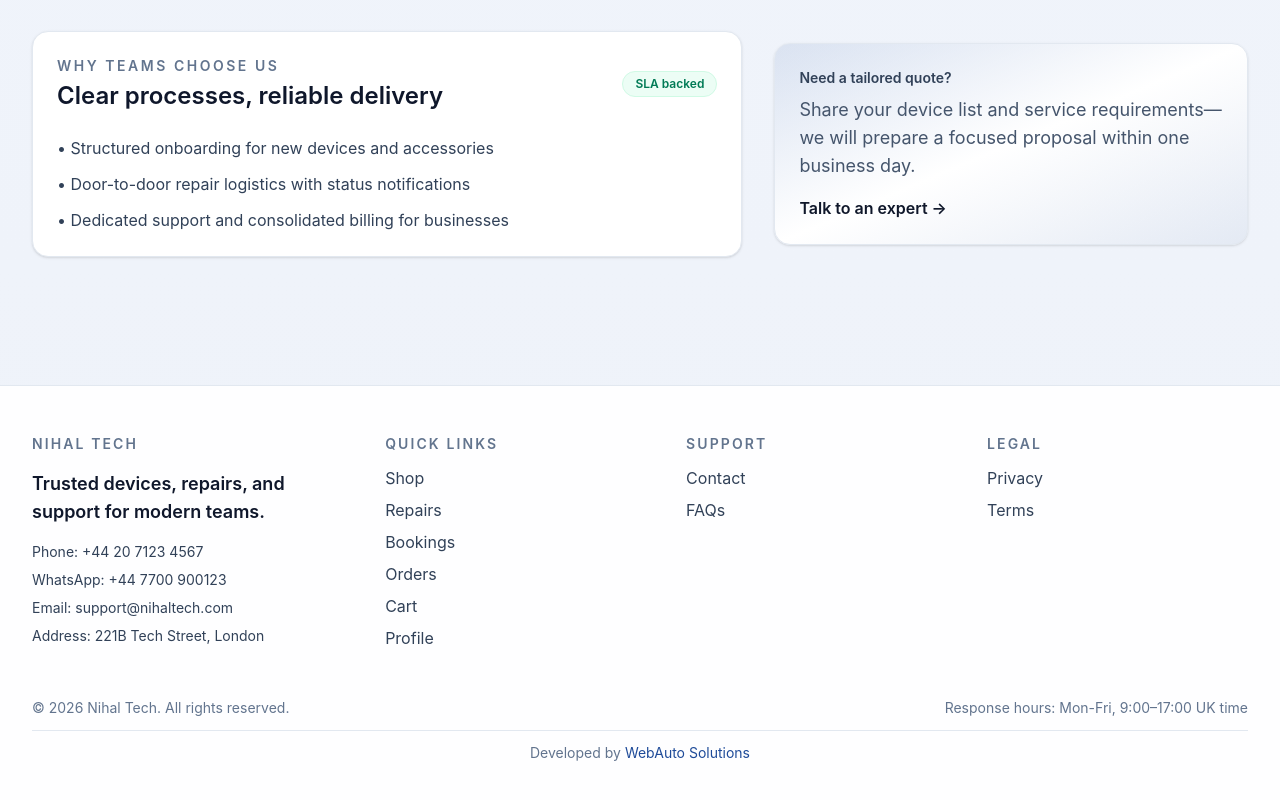
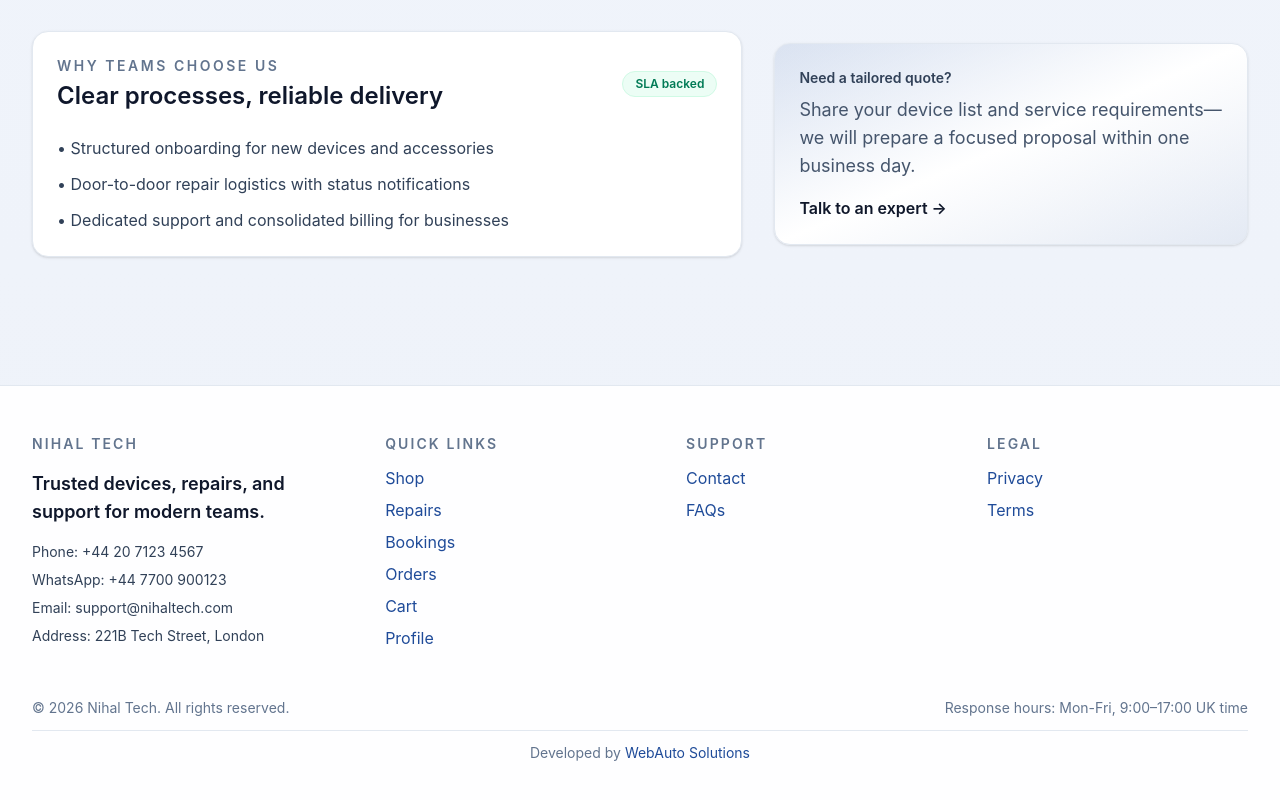
Before and after one commit to HSA-ATTOCK/Nihal-Tech, a Next.js app: page / in a window 1280 px wide. Shown: the part 1354-2154 px from the top of the page. Built offline with nearby package versions, Linux system fonts and the light colour scheme; no server answers.

Commit message:
Enhance Footer and Navbar styles for improved aesthetics and responsiveness by updating link colors and hover effects

```diff
--- a/components/Footer.tsx
+++ b/components/Footer.tsx
@@ -44,10 +44,13 @@
             <p className="text-sm font-semibold text-slate-500 uppercase tracking-[0.15em]">
               Quick links
             </p>
-            <ul className="space-y-2 text-slate-700">
+            <ul className="space-y-2 text-[#1f4b99]">
               {quickLinks.map((item) => (
                 <li key={item.label}>
-                  <Link className="hover:text-slate-900" href={item.href}>
+                  <Link
+                    className="text-[#1f4b99] hover:text-[#163a79] transition-colors"
+                    href={item.href}
+                  >
                     {item.label}
                   </Link>
                 </li>
@@ -59,10 +62,13 @@
             <p className="text-sm font-semibold text-slate-500 uppercase tracking-[0.15em]">
               Support
             </p>
-            <ul className="space-y-2 text-slate-700">
+            <ul className="space-y-2 text-[#1f4b99]">
               {supportLinks.map((item) => (
                 <li key={item.label}>
-                  <Link className="hover:text-slate-900" href={item.href}>
+                  <Link
+                    className="text-[#1f4b99] hover:text-[#163a79] transition-colors"
+                    href={item.href}
+                  >
                     {item.label}
                   </Link>
                 </li>
@@ -74,10 +80,13 @@
             <p className="text-sm font-semibold text-slate-500 uppercase tracking-[0.15em]">
               Legal
             </p>
-            <ul className="space-y-2 text-slate-700">
+            <ul className="space-y-2 text-[#1f4b99]">
               {legalLinks.map((item) => (
                 <li key={item.label}>
-                  <Link className="hover:text-slate-900" href={item.href}>
+                  <Link
+                    className="text-[#1f4b99] hover:text-[#163a79] transition-colors"
+                    href={item.href}
+                  >
                     {item.label}
                   </Link>
                 </li>
--- a/components/Navbar.tsx
+++ b/components/Navbar.tsx
@@ -110,7 +110,7 @@
       <nav className="sticky top-0 z-40 border-b border-slate-200 bg-white/95 backdrop-blur">
         <div className="max-w-7xl mx-auto px-4 sm:px-6 py-3 flex justify-between items-center">
           <Link href={isAdminRoute ? "/admin" : "/"}>
-            <h1 className="text-xl sm:text-2xl font-bold tracking-tight text-slate-900 hover:text-[#1f4b99] transition-colors">
+            <h1 className="relative top-2 text-xl sm:text-2xl font-bold tracking-tight text-slate-900 hover:text-[#1f4b99] transition-colors">
               Nihal Tech
             </h1>
           </Link>
@@ -313,7 +313,8 @@
             <div className="md:hidden fixed inset-0 z-50">
               <div
                 ref={mobileMenuRef}
-                className="absolute right-22 mt-16 w-48 rounded-lg bg-white border border-slate-200 shadow-lg z-50"
+                className="absolute right-4 mt-14 w-48 max-w-[90vw] rounded-lg bg-white border border-slate-200 shadow-lg z-50"
+                onClick={(e) => e.stopPropagation()}
               >
                 <div className="px-3 py-2 border-b border-slate-200 flex justify-between items-center">
                   <h2 className="text-xs font-semibold text-slate-900">Menu</h2>
@@ -363,7 +364,8 @@
                       </Link>
                       <Link
                         href="/signup"
-                        className="block px-3 py-2 text-sm bg-[#1f4b99] text-white rounded-md text-center"
+                        className="block px-4 py-2 text-sm bg-[#1f4b99] text-white hover:bg-[#163a79] hover:text-white focus:text-white active:text-white visited:text-white focus-visible:text-white rounded-full text-center font-semibold shadow-sm mx-4"
+                        style={{ color: "#ffffff" }}
                         onClick={() => setMobileMenuOpen(false)}
                       >
                         Sign Up
```
